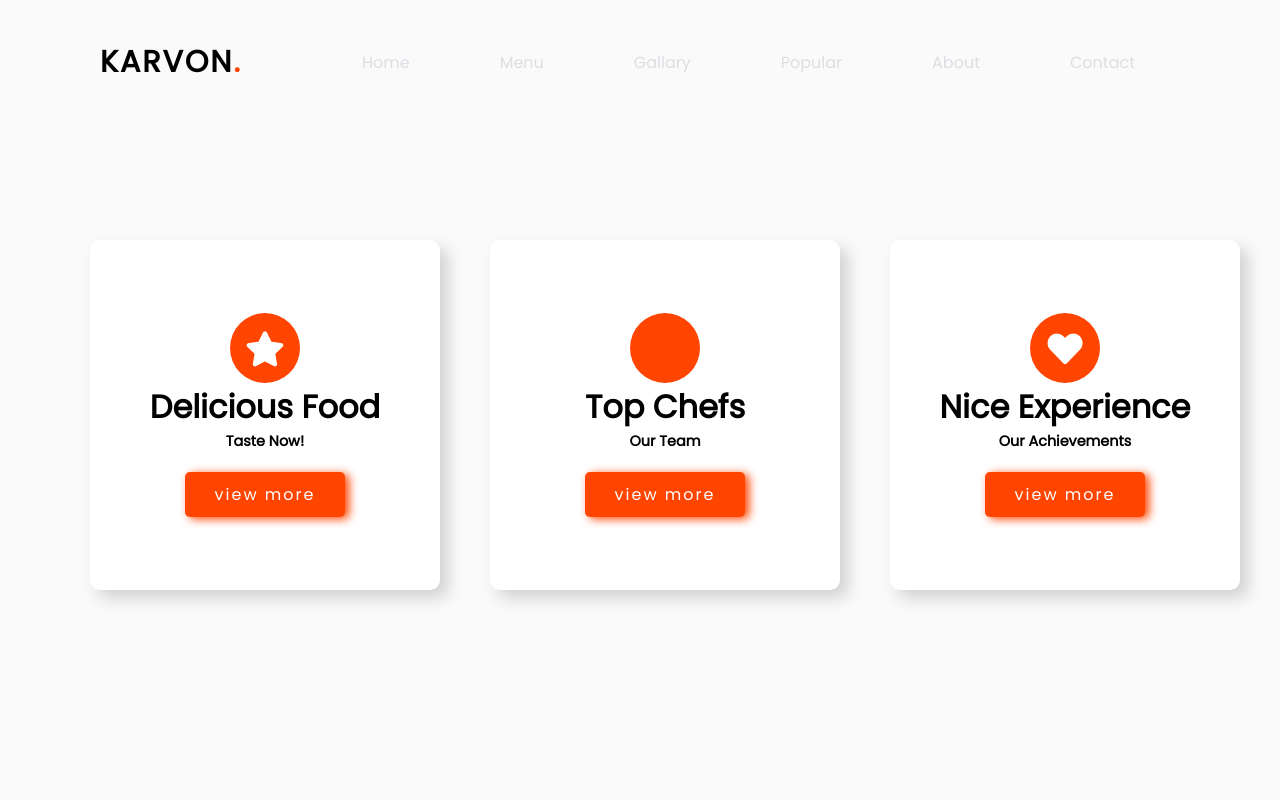
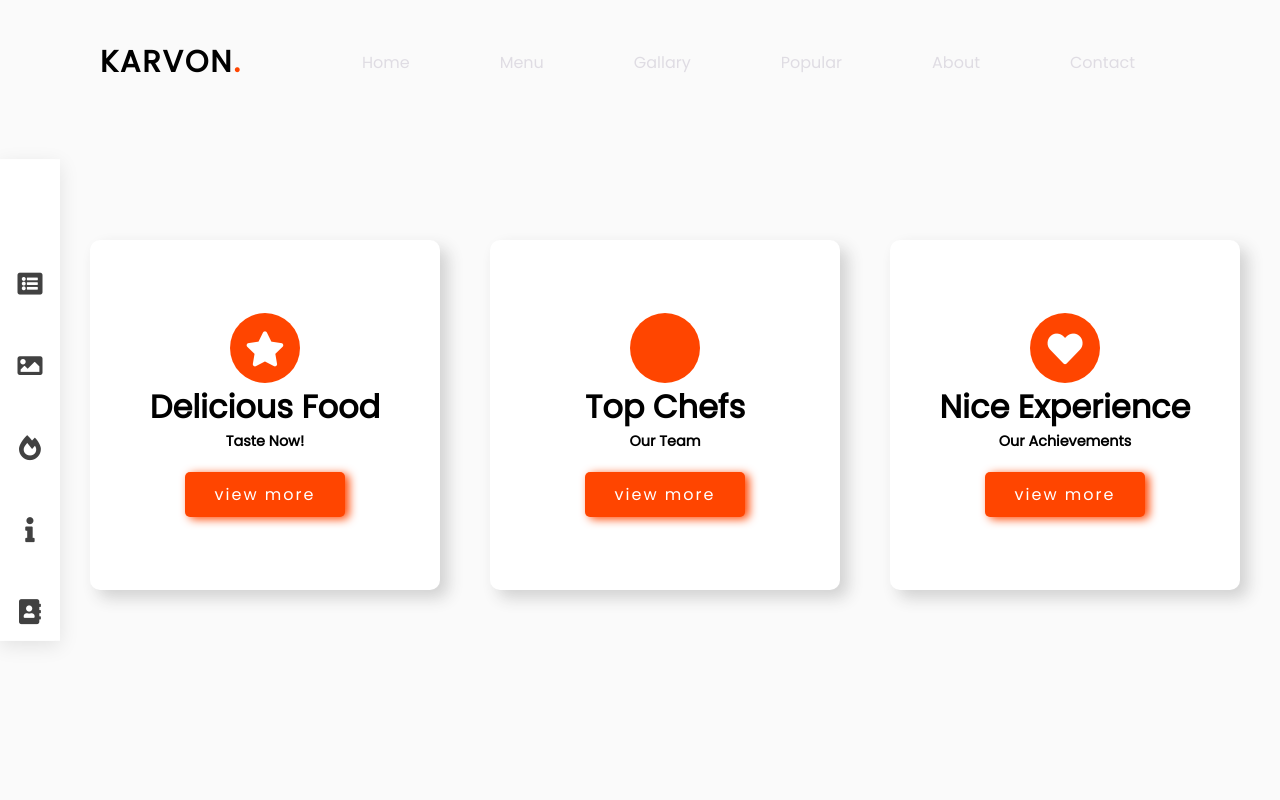
Before and after one commit to 00014415/web_technology, a plain HTML site: page CW/menu.html in a window 1280 px wide. Shown: the top 800 px of the page. Drawn offline with Linux system fonts and the light colour scheme; some icons are missing.

Commit message:
finishing task

```diff
--- a/CW/menu.html
+++ b/CW/menu.html
@@ -19,7 +19,7 @@
 
     <!--HEADER-->
     <header>
-		<a href="#" class="logo">KARVON<span>.</span></a>
+		<a href="home.html" class="logo">KARVON<span>.</span></a>
 		<div class="toggle" onclick="toggleMenu();"></div>
 		<ul class="menu" id="myTopnav">
 			<li><a href="home.html" onclick="toggleMenu();">Home</a></li>
@@ -54,9 +54,47 @@
 			<h5>Our Achievements</h5>
 			<a href="#">view more</a>
 		</div>
+
 	</section>
 
-
+	<ul class="social">
+		<li class="s_item">
+			<a href="home.html" class="s_link">
+				<i class="fas fa-home-heart"></i>
+				<span class="name">home</span>
+			</a>
+		</li>
+		<li class="s_item">
+			<a href="menu.html" class="s_link">
+				<i class="fas fa-list-alt"></i>
+				<span class="name">Menu</span>
+			</a>
+		</li>
+		<li class="s_item">
+			<a href="gallary.html" class="s_link">
+				<i class="fas fa-image"></i>
+				<span class="name">Gallary</span>
+			</a>
+		</li>
+		<li class="s_item">
+			<a href="popular.html" class="s_link">
+				<i class="fas fa-fire-alt"></i>
+				<span class="name">Popular</span>
+			</a>
+		</li>
+		<li class="s_item">
+			<a href="about.html" class="s_link">
+				<i class="fas fa-info"></i>
+				<span class="name">About</span>
+			</a>
+		</li>
+		<li class="s_item">
+			<a href="contact.html" class="s_link">
+				<i class="fas fa-address-book"></i>
+				<span class="name">Contact</span>
+			</a>
+		</li>
+	</ul>
 
 
 
```
Also changed, not shown: CW/home.html (+5 -4 lines), 1 other file.
